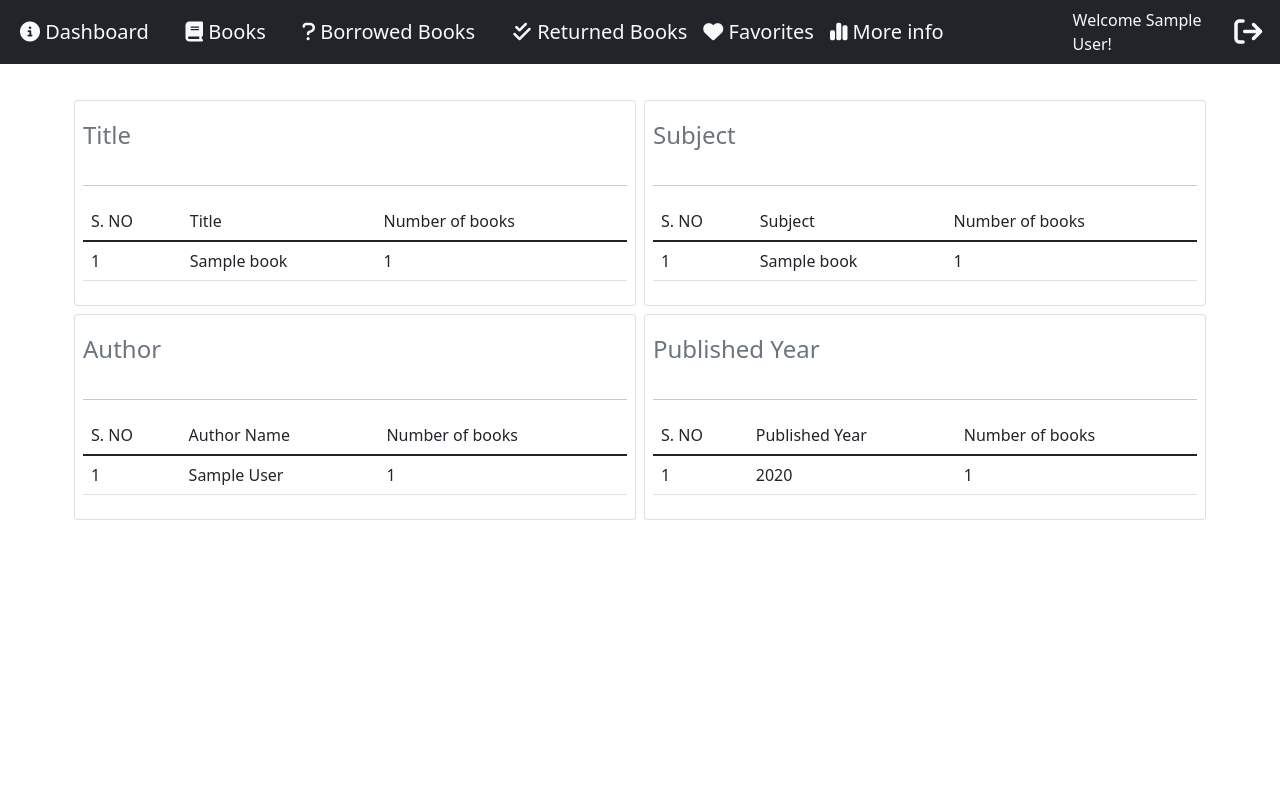
After one commit to SATHISHKUMAR-01/Library_Management_System, a PHP site: page /Library_Management_System/info.php in a window 1280 px wide. The commit adds this page. Run offline with PHP 8.4, Linux system fonts and the light colour scheme; the visitor is signed in with stand-in values (Sample User, id 1); tables that the repository leaves empty or names only in its code hold one stand-in row (values such as "Sample post"); lists and menus that the app fills with data are empty; some libraries are stand-ins or nearby versions.

Commit message:
Added info page

```diff
--- /dev/null
+++ b/info.php
@@ -0,0 +1,195 @@
+<?php
+
+session_start();
+include('config/connect.php');
+
+$name =  $_SESSION['name'];
+
+$query  = "SELECT title, COUNT(*) AS count FROM books GROUP BY title";
+$res = mysqli_query($conn,$query);
+$titles = array();
+while($row = mysqli_fetch_array($res))
+    $titles[] = $row;
+
+$query  = "SELECT subject, COUNT(*) AS count FROM books GROUP BY subject";
+$res = mysqli_query($conn,$query);
+$subjects = array();
+while($row = mysqli_fetch_array($res))
+    $subjects[] = $row;
+
+$query  = "SELECT author, COUNT(*) AS count FROM books GROUP BY author";
+$res = mysqli_query($conn,$query);
+$authors = array();
+while($row = mysqli_fetch_array($res))
+    $authors[] = $row;
+
+
+    $query  = "SELECT year, COUNT(*) AS count FROM books GROUP BY year";
+    $res = mysqli_query($conn,$query);
+    $years = array();
+    while($row = mysqli_fetch_array($res))
+        $years[] = $row;
+
+
+
+?>
+
+
+<html>
+    <head>
+        <title> More Info</title>
+        <?php include('header.php') ?>
+        <style>
+
+
+        </style>
+
+
+
+
+
+
+    </head>
+    <body >
+        <?php include('navbar.php') ?>
+        <br><br><br>
+        <div class="container">
+
+        <br>
+        <div class="row">
+
+        <div class="col m-1 card p-2">
+        <p class="fs-4 text-secondary pt-2"> Title </p>
+        <hr>
+        <table class="table">
+            <thead>
+                <tr>
+                <th class="fw-normal" scope="col">S. NO</th>
+                <th class="fw-normal" scope="col">Title</th>
+                <th class="fw-normal" scope="col">Number of books</th>
+                </tr>
+            </thead>
+            <?php
+              $i = 1;
+              foreach($titles as $title){  ?>
+
+                <tr >
+                <th class="fw-normal" scope="col"><?php echo $i; ?></th>
+                <th class="fw-normal" scope="col"><?php echo $title['title']; ?></th>
+                <th class="fw-normal" scope="col"><?php echo $title['count']; ?></th>
+                </tr>
+            <?php  $i +=1; } ?>
+        </table>
+        </div>
+
+        <div class="col  m-1 card p-2">
+        <p class="fs-4 text-secondary pt-2"> Subject </p>
+        <hr>
+        <table class="table">
+            <thead>
+                <tr>
+                <th class="fw-normal" scope="col">S. NO</th>
+                <th class="fw-normal" scope="col">Subject</th>
+                <th class="fw-normal" scope="col">Number of books</th>
+                </tr>
+            </thead>
+            <?php
+              $i = 1;
+              foreach($subjects as $subject){  ?>
+
+                <tr >
+                <th class="fw-normal" scope="col"><?php echo $i; ?></th>
+                <th class="fw-normal" scope="col"><?php echo $subject['subject']; ?></th>
+                <th class="fw-normal" scope="col"><?php echo $subject['count']; ?></th>
+                </tr>
+            <?php  $i +=1; } ?>
+        </table>
+        </div>
+
+        </div>
+
+
+        <div class="row">
+
+        <div class="col m-1 card p-2">
+        <p class="fs-4 text-secondary pt-2"> Author </p>
+        <hr>
+        <table class="table">
+            <thead>
+                <tr>
+                <th class="fw-normal" scope="col">S. NO</th>
+                <th class="fw-normal" scope="col">Author Name</th>
+                <th class="fw-normal" scope="col">Number of books</th>
+                </tr>
+            </thead>
+            <?php
+              $i = 1;
+              foreach($authors as $author){  ?>
+
+                <tr >
+                <th class="fw-normal" scope="col"><?php echo $i; ?></th>
+                <th class="fw-normal" scope="col"><?php echo $author['author']; ?></th>
+                <th class="fw-normal" scope="col"><?php echo $author['count']; ?></th>
+                </tr>
+            <?php  $i +=1; } ?>
+        </table>
+        </div>
+
+        <div class="col m-1 card p-2">
+        <p class="fs-4 text-secondary pt-2"> Published Year </p>
+        <hr>
+        <table class="table">
+            <thead>
+                <tr>
+                <th class="fw-normal" scope="col">S. NO</th>
+                <th class="fw-normal" scope="col">Published Year</th>
+                <th class="fw-normal" scope="col">Number of books</th>
+                </tr>
+            </thead>
+            <?php
+              $i = 1;
+              foreach($years as $year){  ?>
+
+                <tr >
+                <th class="fw-normal" scope="col"><?php echo $i; ?></th>
+                <th class="fw-normal" scope="col"><?php echo $year['year']; ?></th>
+                <th class="fw-normal" scope="col"><?php echo $year['count']; ?></th>
+                </tr>
+            <?php  $i +=1; } ?>
+        </table>
+        </div>
+
+        </div>
+
+
+
+
+
+
+
+
+
+
+
+
+
+
+
+
+
+
+
+
+
+
+
+
+
+
+
+
+
+        </div>
+        <br><br>
+    </body>
+</html>
--- a/navbar.php
+++ b/navbar.php
@@ -16,6 +16,10 @@
       <li class="nav-item rounded-pill">
         <a class="nav-link text-light fs-5" href="fav.php"> <i class="fa-solid fa-heart"></i> Favorites</a>
       </li>
+      <li class="nav-item rounded-pill">
+        <a class="nav-link text-light fs-5" href="info.php"> <i class="fa-solid fa-chart-simple"></i> More info</a>
+      </li>
+
     </ul>
   </div>
 
```
